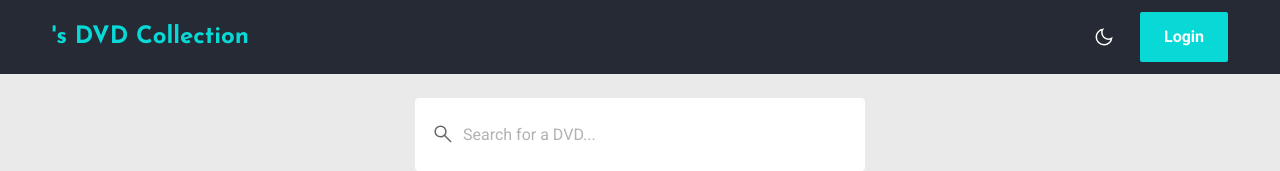
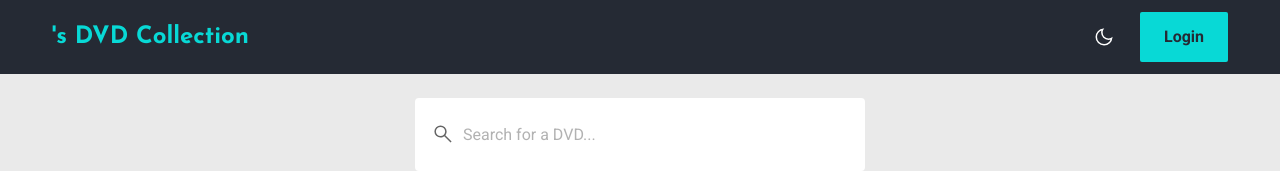
Before and after one commit to savonije/DVD-Collector, a Vue app: page / in a window 1280 px wide. Shown: the top 171 px of the page. Built offline with nearby package versions, Linux system fonts and the light colour scheme; no server answers; the database is empty.

Commit message:
fix: login button text color

```diff
--- a/src/components/PageHeader.vue
+++ b/src/components/PageHeader.vue
@@ -47,11 +47,7 @@
                     {{ t('common.logout') }}
                 </button>
 
-                <RouterLink
-                    v-else
-                    class="button hover:text-shark text-white"
-                    to="/login"
-                >
+                <RouterLink v-else class="button hover:text-shark" to="/login">
                     {{ t('common.login') }}
                 </RouterLink>
             </div>
```
